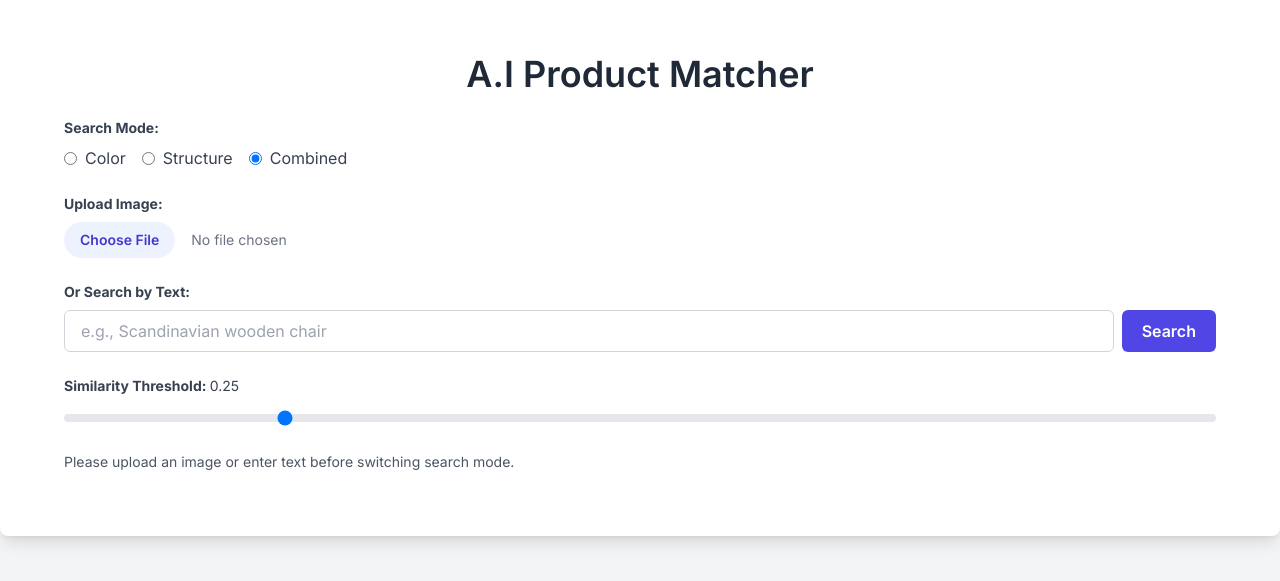
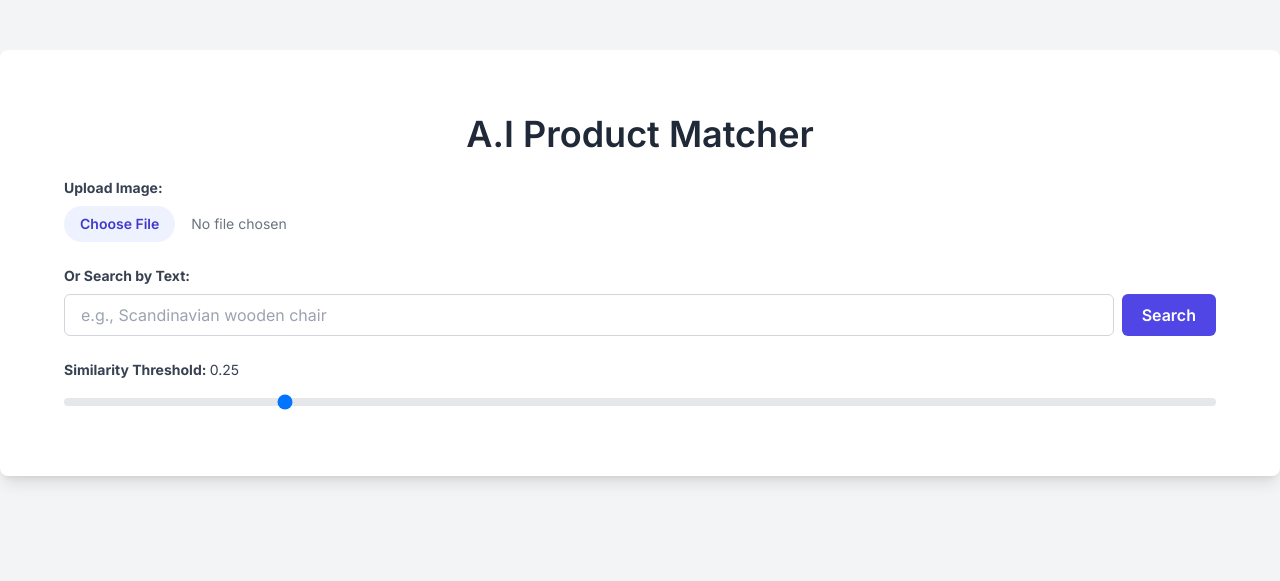
Before and after one commit to siddharthpeters-tto/product-matcher, a React (Vite) app in the folder frontend/: page / in a window 1280 px wide. Shown: the part 137-718 px from the top of the page. Built offline with nearby package versions, Linux system fonts and the light colour scheme.

Commit message:
Removing choice of index type - Default index only 'Color'

```diff
--- a/frontend/src/ProductSearch.jsx
+++ b/frontend/src/ProductSearch.jsx
@@ -14,20 +14,8 @@ export default function ProductSearch() {
   const [imagePreview, setImagePreview] = useState(null);
   const [uploadedFile, setUploadedFile] = useState(null);
   const [searchText, setSearchText] = useState("");
-  const [indexType, setIndexType] = useState("combined");
+  const [indexType] = useState("color");
   const [message, setMessage] = useState(""); // For user messages/errors
-
-  // Effect to trigger search when indexType changes if there's already input
-  useEffect(() => {
-    if (uploadedFile) {
-      fetchResults({ file: uploadedFile });
-    } else if (searchText.trim()) {
-      fetchResults({ text: searchText.trim() });
-    } else {
-      // Do not call fetchResults at all
-      setMessage("Please upload an image or enter text before switching search mode.");
-    }
-  }, [indexType]);
 
 
 const fetchResults = async ({ file, text }) => {
@@ -120,24 +108,6 @@ const fetchResults = async ({ file, text }) => {
 
   return (
     <div className="space-y-6">
-      <section>
-        <label className="block text-gray-700 text-sm font-bold mb-2">Search Mode:</label>
-        <div className="flex items-center space-x-4">
-          <label className="inline-flex items-center">
-            <input type="radio" value="color" checked={indexType === "color"} onChange={e => setIndexType(e.target.value)} className="form-radio text-indigo-600" />
-            <span className="ml-2 text-gray-700">Color</span>
-          </label>
-          <label className="inline-flex items-center">
-            <input type="radio" value="structure" checked={indexType === "structure"} onChange={e => setIndexType(e.target.value)} className="form-radio text-indigo-600" />
-            <span className="ml-2 text-gray-700">Structure</span>
-          </label>
-          <label className="inline-flex items-center">
-            <input type="radio" value="combined" checked={indexType === "combined"} onChange={e => setIndexType(e.target.value)} className="form-radio text-indigo-600" />
-            <span className="ml-2 text-gray-700">Combined</span>
-          </label>
-        </div>
-      </section>
-
       <section>
         <label className="block text-gray-700 text-sm font-bold mb-2">Upload Image:</label>
         <input type="file" accept="image/*" onChange={handleUpload} className="block w-full text-sm text-gray-500 file:mr-4 file:py-2 file:px-4 file:rounded-full file:border-0 file:text-sm file:font-semibold file:bg-indigo-50 file:text-indigo-700 hover:file:bg-indigo-100" />
```
